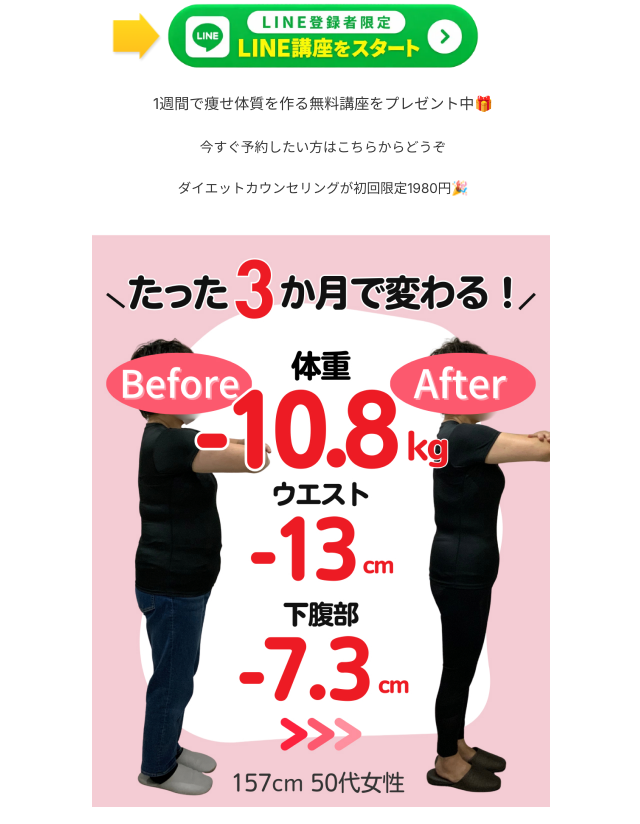
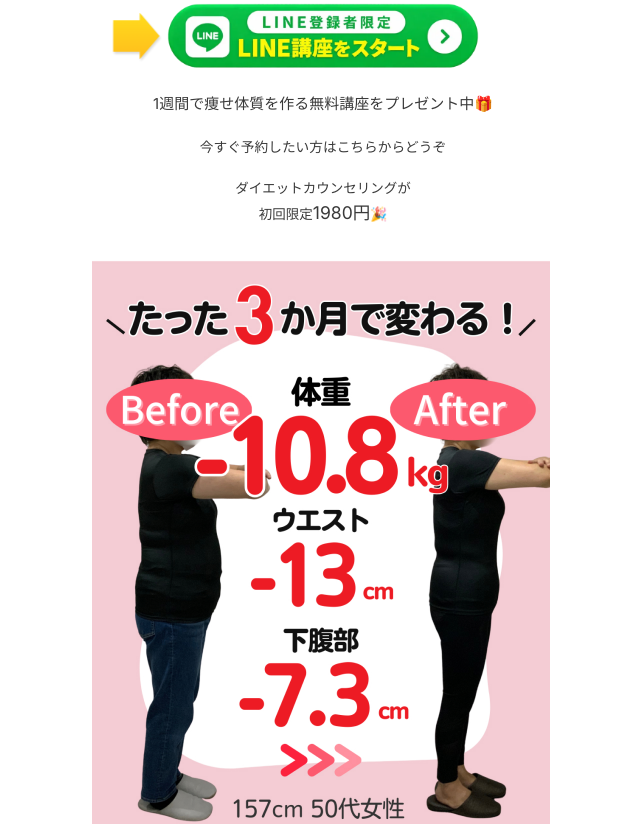
Before and after one commit to vi-vari/takuhoku-himawari-diet-lp, a plain HTML site: page index.html in a window 1280 px wide. Shown: the part 1070-1894 px from the top of the page, without its empty margins (317-957 px from the left). Drawn offline with Linux system fonts and the light colour scheme.

Commit message:
Break counseling line and enlarge price 1.3x
Co-Authored-By: Claude Opus 5.5 <noreply@anthropic.com>
Claude-Session: https://claude.ai/code/session_016waN5JEzFgpNmZ99UUHx5r

```diff
--- a/index.html
+++ b/index.html
@@ -25,7 +25,7 @@
     <div class="cta__row"><img class="cta-arrow" src="images/cta-arrow.svg" width="52" height="56" alt=""><a class="cta__btn" href="https://lin.ee/rWEbgNn" target="_blank" rel="noopener"><img src="images/line-button.webp" width="312" height="66" alt="LINE登録者限定 LINE講座をスタート"></a></div>
     <p class="cta__t1" style="--mt:23px">1週間で痩せ体質を作る無料講座をプレゼント中🎁</p>
     <p class="cta__t2" style="--mt:18.4px">今すぐ予約したい方はこちらからどうぞ</p>
-    <p class="cta__t3" style="--mt:16.2px">ダイエットカウンセリングが初回限定1980円🎉</p>
+    <p class="cta__t3" style="--mt:16.2px">ダイエットカウンセリングが<br>初回限定<span class="cta__price">1980円</span>🎉</p>
   </section>
 
   <!-- Before / After -->
@@ -109,7 +109,7 @@
     <div class="cta__row"><img class="cta-arrow" src="images/cta-arrow.svg" width="52" height="56" alt=""><a class="cta__btn" href="https://lin.ee/rWEbgNn" target="_blank" rel="noopener"><img src="images/line-button.webp" width="312" height="66" alt="LINE登録者限定 LINE講座をスタート"></a></div>
     <p class="cta__t1" style="--mt:19px">1週間で痩せ体質を作る無料講座をプレゼント中🎁</p>
     <p class="cta__t2" style="--mt:12.3px">今すぐ予約したい方はこちらからどうぞ</p>
-    <p class="cta__t3" style="--mt:12.2px">ダイエットカウンセリングが初回限定1980円🎉</p>
+    <p class="cta__t3" style="--mt:12.2px">ダイエットカウンセリングが<br>初回限定<span class="cta__price">1980円</span>🎉</p>
   </section>
 
   <!-- 成功する理由 -->
@@ -143,7 +143,7 @@
     <div class="cta__row"><img class="cta-arrow" src="images/cta-arrow.svg" width="52" height="56" alt=""><a class="cta__btn" href="https://lin.ee/rWEbgNn" target="_blank" rel="noopener"><img src="images/line-button.webp" width="312" height="66" alt="LINE登録者限定 LINE講座をスタート"></a></div>
     <p class="cta__t1" style="--mt:9px">1週間で痩せ体質を作る無料講座をプレゼント中🎁</p>
     <p class="cta__t2" style="--mt:20.35px">今すぐ予約したい方はこちらからどうぞ</p>
-    <p class="cta__t3" style="--mt:10.25px;padding-left:13px">ダイエットカウンセリングが初回限定1980円🎉</p>
+    <p class="cta__t3" style="--mt:10.25px;padding-left:13px">ダイエットカウンセリングが<br>初回限定<span class="cta__price">1980円</span>🎉</p>
   </section>
 
 </main>
--- a/style.css
+++ b/style.css
@@ -80,6 +80,7 @@ ul { list-style: none; }
 .cta__t1 { font-size: 15px;   line-height: 24.75px; }
 .cta__t2 { font-size: 13.7px; line-height: 24.75px; }
 .cta__t3 { font-size: 13.5px; line-height: 24.75px; }
+.cta__price { font-size: 1.3em; }
 
 /* ---------- B/A ---------- */
 .ba img { height: auto; }
```
